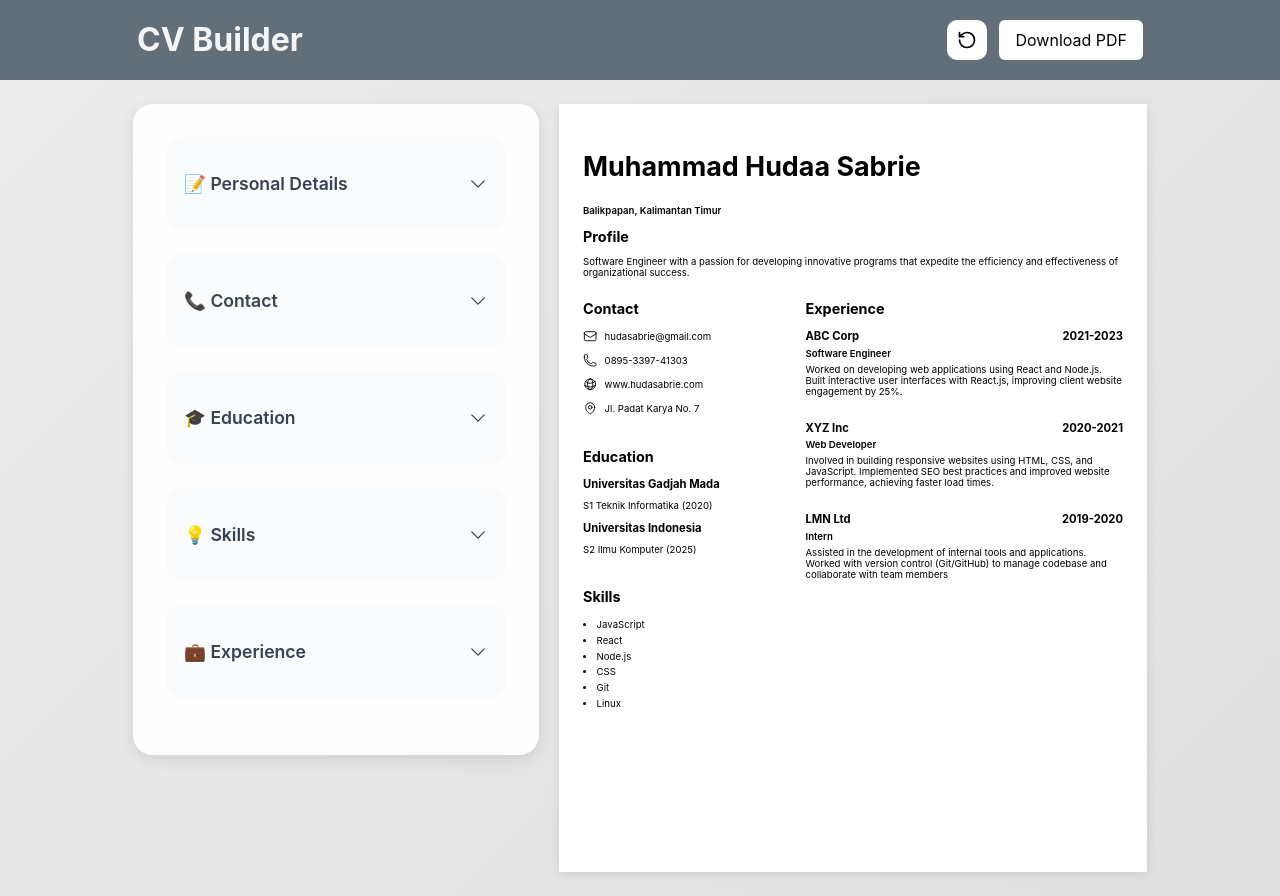
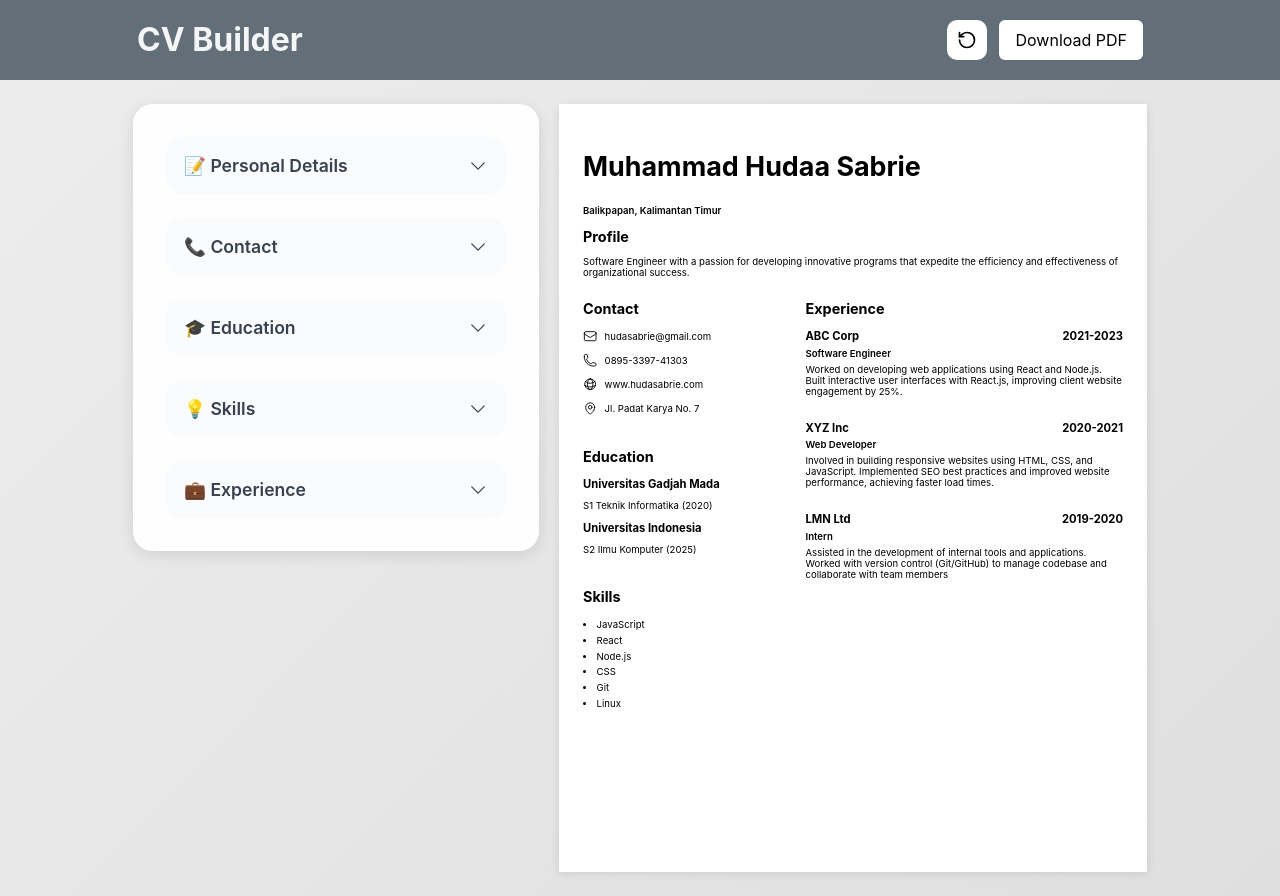
Before and after one commit to orokidd/cv-builder, a React (Vite) app: page / in a window 1280 px wide. Built offline with nearby package versions, Linux system fonts and the light colour scheme.

Commit message:
form section style fixes

```diff
--- a/src/App.css
+++ b/src/App.css
@@ -146,6 +146,10 @@ textarea {
 } */
 
 .form-container {
+  display: flex;
+  flex-direction: column;
+  gap: 24px;
+
   background: rgba(255, 255, 255, 0.95);
   backdrop-filter: blur(10px);
   border-radius: 20px;
@@ -170,10 +174,9 @@ textarea {
 } */
 
 .form-section {
-  margin-bottom: 1.5rem;
   background: rgba(248, 250, 252, 0.8);
   border-radius: 16px;
-  padding: 1rem;
+  /* padding: 1rem; */
   cursor: pointer;
   transition: all 0.3s ease;
   border: 2px solid transparent;
@@ -197,7 +200,9 @@ textarea {
   align-items: center;
   justify-content: space-between;
   margin: 0;
-  padding: 18px 0;
+  padding: 1rem;
+  border-radius: 16px;
+  transition: all 0.3s ease;
 }
 
 .form-section:hover {
@@ -220,6 +225,8 @@ textarea {
   display: flex;
   flex-direction: column;
   gap: 12px;
+
+  padding: 1rem;
 }
 
 .education-list,
@@ -229,7 +236,7 @@ textarea {
   flex-wrap: wrap;
   gap: 8px;
 
-  padding-bottom: 12px;
+  padding: 1rem;
 }
 .education-item,
 .experience-item,
```
